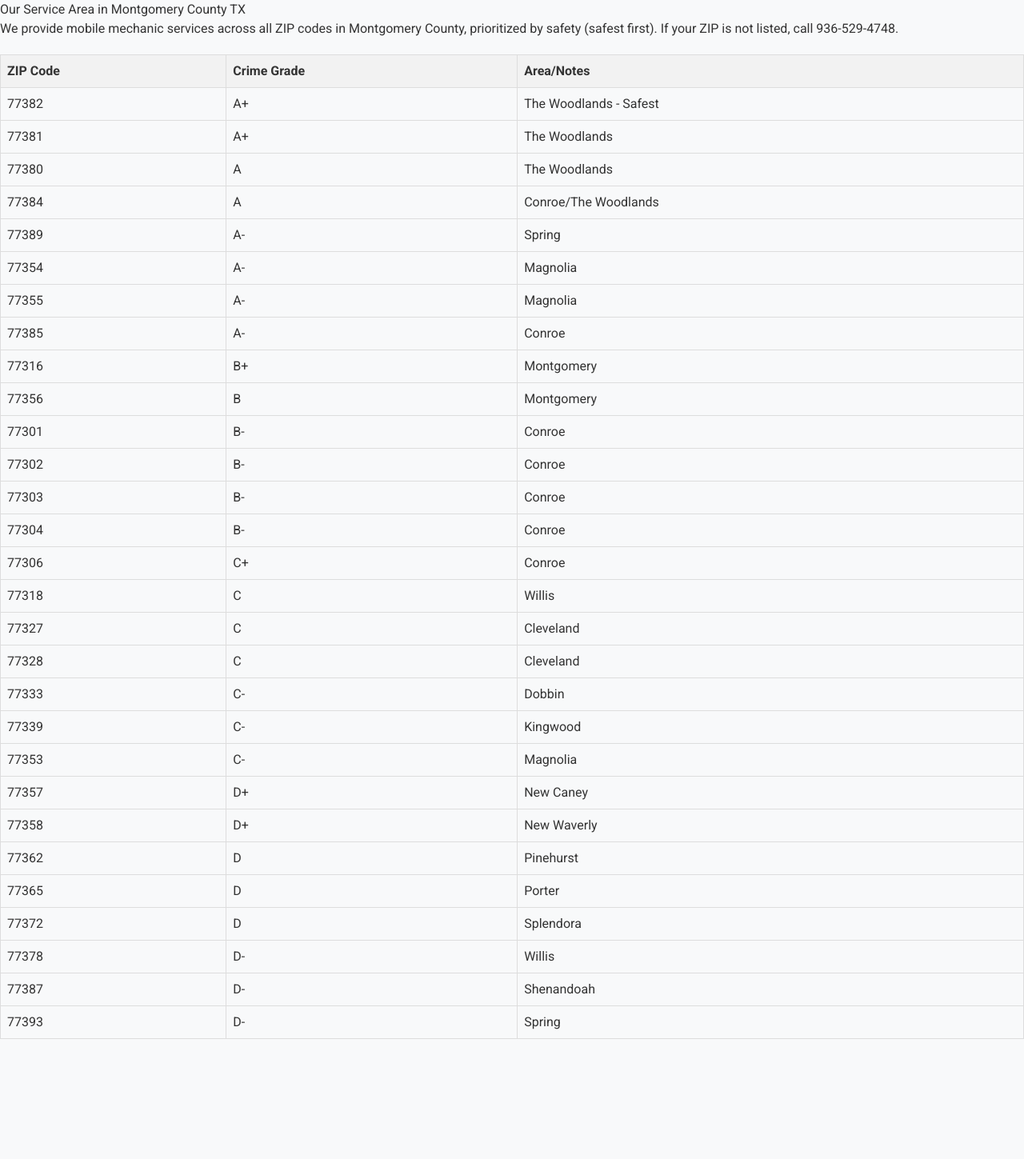
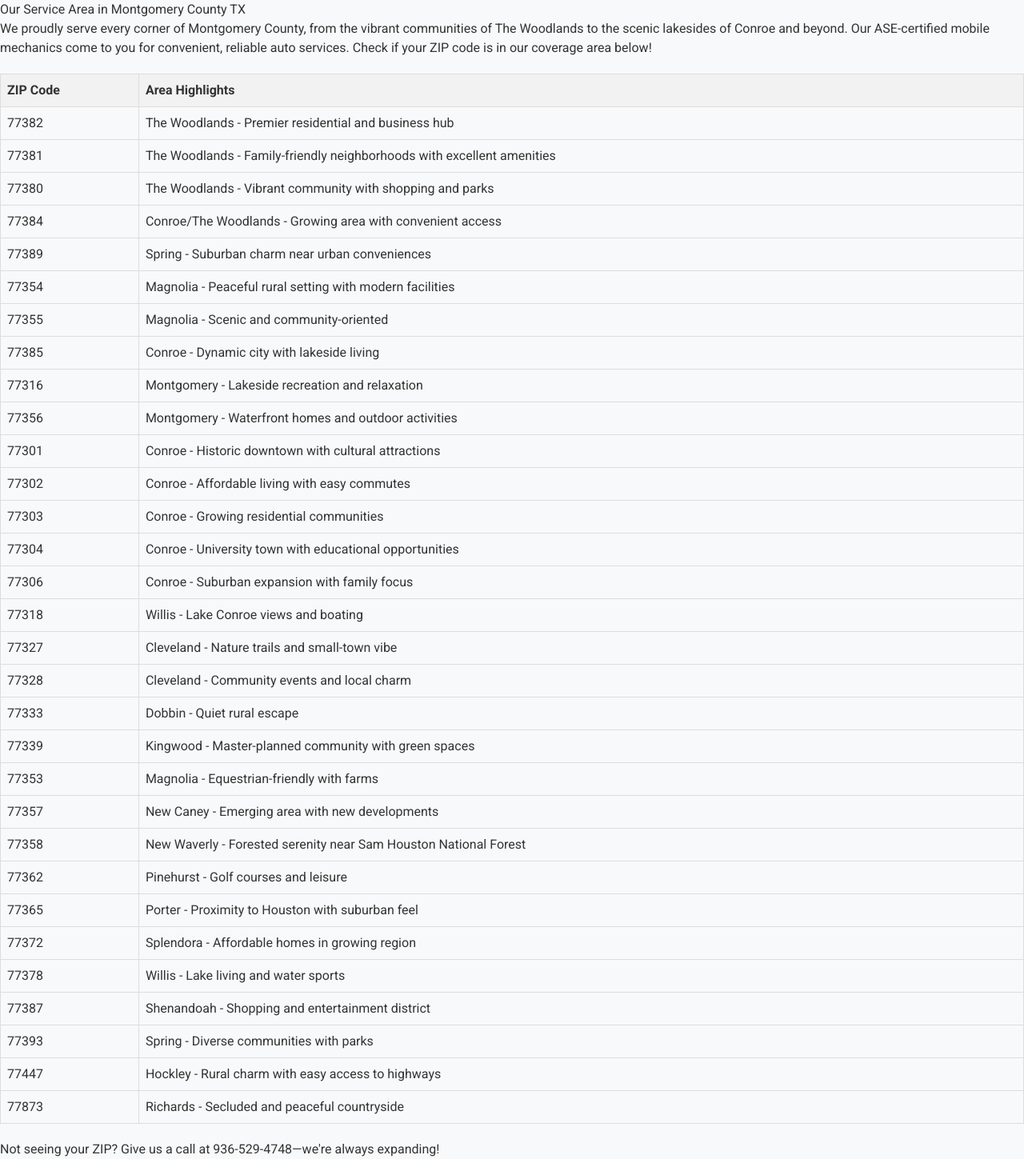
Before and after one commit to dacubbison/nextjs-boilerplate, a Next.js app: page /service-area in a window 1280 px wide. Shown: the whole page at 80% size. Before the commit the page ends 1319 px from the top, so only its background shows below. Built offline with nearby package versions, Linux system fonts and the light colour scheme.

Commit message:
Updated service-area page with positive, SEO-friendly design

```diff
--- a/app/globals.css
+++ b/app/globals.css
@@ -344,6 +344,67 @@ a, button { color: #28A745; text-decoration: none; font-weight: bold; }
 .service-item .book-now-btn:hover {
   background: #218838;
 }
+
+/* Media query for modals on mobile */
+@media (max-width: 768px) {
+  .book-modal-content {
+    width: 95%; /* Almost full-width on small screens */
+  }
+  .book-form {
+    gap: 10px; /* Tighter spacing */
+  }
+}
+
+/* Blog Styles */
+.blog-main {
+  padding: 40px 20px;
+  max-width: 1200px;
+  margin: 0 auto;
+}
+.blog-main h1 {
+  text-align: center;
+  font-size: 2.5rem;
+  margin-bottom: 20px;
+}
+.blog-main p {
+  text-align: center;
+  margin-bottom: 40px;
+}
+.blog-list {
+  list-style: none;
+  padding: 0;
+}
+.blog-list li {
+  margin-bottom: 20px;
+  padding: 20px;
+  background: white;
+  border-radius: 8px;
+  box-shadow: 0 2px 10px rgba(0,0,0,0.1);
+}
+.blog-list h2 {
+  font-size: 1.8rem;
+  margin-bottom: 10px;
+}
+.blog-list p {
+  margin-bottom: 5px;
+  text-align: left;
+}
+
+/* Blog Post Styles */
+.blog-post {
+  padding: 40px 20px;
+  max-width: 800px;
+  margin: 0 auto;
+}
+.blog-post h1 {
+  font-size: 2.5rem;
+  margin-bottom: 10px;
+}
+.blog-post p {
+  line-height: 1.6;
+}
+
+/* Service Area Table */
 .service-table {
   width: 100%;
   border-collapse: collapse;
@@ -356,14 +417,37 @@ a, button { color: #28A745; text-decoration: none; font-weight: bold; }
 }
 .service-table th {
   background-color: #f2f2f2;
+  .service-area-main {
+  padding: 40px 20px;
+  max-width: 1200px;
+  margin: 0 auto;
+}
+.service-area-main h1 {
+  text-align: center;
+  font-size: 2.5rem;
+  margin-bottom: 20px;
+}
+.service-area-main p {
+  text-align: center;
+  margin-bottom: 40px;
+  font-size: 1.1rem;
+}
+.service-table {
+  width: 100%;
+  border-collapse: collapse;
+  margin: 20px 0;
+}
+.service-table th, .service-table td {
+  border: 1px solid #ddd;
+  padding: 12px;
+  text-align: left;
+}
+.service-table th {
+  background-color: #007BFF;
+  color: white;
   font-weight: bold;
 }
-/* Media query for modals on mobile */
-@media (max-width: 768px) {
-  .book-modal-content {
-    width: 95%; /* Almost full-width on small screens */
-  }
-  .book-form {
-    gap: 10px; /* Tighter spacing */
-  }
+.service-table td {
+  background-color: #f9f9f9;
 }
+}
--- a/app/service-area/page.tsx
+++ b/app/service-area/page.tsx
@@ -2,66 +2,68 @@ import Script from 'next/script';
 
 export const metadata = {
   title: 'Service Area - Mobile Mechanic in Montgomery County TX | Top Tech Mobile',
-  description: 'We serve all ZIP codes in Montgomery County TX, including The Woodlands, Conroe, and Kingwood. Check our sorted list by safety for availability.',
-  keywords: 'mobile mechanic service area Montgomery County TX, ZIP codes The Woodlands TX, auto repair near me Kingwood TX',
+  description: 'We proudly serve all of Montgomery County TX, including The Woodlands, Conroe, Kingwood, and more. Find your ZIP code and book our ASE-certified mobile services today.',
+  keywords: 'mobile mechanic service area Montgomery County TX, ZIP codes The Woodlands TX, auto repair near me Conroe TX, mechanic Kingwood TX',
 };
 
-const safeZips = [
-  { zip: '77382', grade: 'A+', area: 'The Woodlands - Safest' },
-  { zip: '77381', grade: 'A+', area: 'The Woodlands' },
-  { zip: '77380', grade: 'A', area: 'The Woodlands' },
-  { zip: '77384', grade: 'A', area: 'Conroe/The Woodlands' },
-  { zip: '77389', grade: 'A-', area: 'Spring' },
-  { zip: '77354', grade: 'A-', area: 'Magnolia' },
-  { zip: '77355', grade: 'A-', area: 'Magnolia' },
-  { zip: '77385', grade: 'A-', area: 'Conroe' },
-  { zip: '77316', grade: 'B+', area: 'Montgomery' },
-  { zip: '77356', grade: 'B', area: 'Montgomery' },
-  { zip: '77301', grade: 'B-', area: 'Conroe' },
-  { zip: '77302', grade: 'B-', area: 'Conroe' },
-  { zip: '77303', grade: 'B-', area: 'Conroe' },
-  { zip: '77304', grade: 'B-', area: 'Conroe' },
-  { zip: '77306', grade: 'C+', area: 'Conroe' },
-  { zip: '77318', grade: 'C', area: 'Willis' },
-  { zip: '77327', grade: 'C', area: 'Cleveland' },
-  { zip: '77328', grade: 'C', area: 'Cleveland' },
-  { zip: '77333', grade: 'C-', area: 'Dobbin' },
-  { zip: '77339', grade: 'C-', area: 'Kingwood' },
-  { zip: '77353', grade: 'C-', area: 'Magnolia' },
-  { zip: '77357', grade: 'D+', area: 'New Caney' },
-  { zip: '77358', grade: 'D+', area: 'New Waverly' },
-  { zip: '77362', grade: 'D', area: 'Pinehurst' },
-  { zip: '77365', grade: 'D', area: 'Porter' },
-  { zip: '77372', grade: 'D', area: 'Splendora' },
-  { zip: '77378', grade: 'D-', area: 'Willis' },
-  { zip: '77387', grade: 'D-', area: 'Shenandoah' },
-  { zip: '77393', grade: 'D-', area: 'Spring' },
+const zipAreas = [
+  { zip: '77382', area: 'The Woodlands - Premier residential and business hub' },
+  { zip: '77381', area: 'The Woodlands - Family-friendly neighborhoods with excellent amenities' },
+  { zip: '77380', area: 'The Woodlands - Vibrant community with shopping and parks' },
+  { zip: '77384', area: 'Conroe/The Woodlands - Growing area with convenient access' },
+  { zip: '77389', area: 'Spring - Suburban charm near urban conveniences' },
+  { zip: '77354', area: 'Magnolia - Peaceful rural setting with modern facilities' },
+  { zip: '77355', area: 'Magnolia - Scenic and community-oriented' },
+  { zip: '77385', area: 'Conroe - Dynamic city with lakeside living' },
+  { zip: '77316', area: 'Montgomery - Lakeside recreation and relaxation' },
+  { zip: '77356', area: 'Montgomery - Waterfront homes and outdoor activities' },
+  { zip: '77301', area: 'Conroe - Historic downtown with cultural attractions' },
+  { zip: '77302', area: 'Conroe - Affordable living with easy commutes' },
+  { zip: '77303', area: 'Conroe - Growing residential communities' },
+  { zip: '77304', area: 'Conroe - University town with educational opportunities' },
+  { zip: '77306', area: 'Conroe - Suburban expansion with family focus' },
+  { zip: '77318', area: 'Willis - Lake Conroe views and boating' },
+  { zip: '77327', area: 'Cleveland - Nature trails and small-town vibe' },
+  { zip: '77328', area: 'Cleveland - Community events and local charm' },
+  { zip: '77333', area: 'Dobbin - Quiet rural escape' },
+  { zip: '77339', area: 'Kingwood - Master-planned community with green spaces' },
+  { zip: '77353', area: 'Magnolia - Equestrian-friendly with farms' },
+  { zip: '77357', area: 'New Caney - Emerging area with new developments' },
+  { zip: '77358', area: 'New Waverly - Forested serenity near Sam Houston National Forest' },
+  { zip: '77362', area: 'Pinehurst - Golf courses and leisure' },
+  { zip: '77365', area: 'Porter - Proximity to Houston with suburban feel' },
+  { zip: '77372', area: 'Splendora - Affordable homes in growing region' },
+  { zip: '77378', area: 'Willis - Lake living and water sports' },
+  { zip: '77387', area: 'Shenandoah - Shopping and entertainment district' },
+  { zip: '77393', area: 'Spring - Diverse communities with parks' },
+  { zip: '77447', area: 'Hockley - Rural charm with easy access to highways' },
+  { zip: '77873', area: 'Richards - Secluded and peaceful countryside' },
 ];
 
 export default function ServiceArea() {
   return (
-    <main>
+    <main className="service-area-main">
       <h1>Our Service Area in Montgomery County TX</h1>
-      <p>We provide mobile mechanic services across all ZIP codes in Montgomery County, prioritized by safety (safest first). If your ZIP is not listed, call 936-529-4748.</p>
+      <p>We proudly serve every corner of Montgomery County, from the vibrant communities of The Woodlands to the scenic lakesides of Conroe and beyond. Our ASE-certified mobile mechanics come to you for convenient, reliable auto services. Check if your ZIP code is in our coverage area below!</p>
 
       <table className="service-table">
         <thead>
           <tr>
             <th>ZIP Code</th>
-            <th>Crime Grade</th>
-            <th>Area/Notes</th>
+            <th>Area Highlights</th>
           </tr>
         </thead>
         <tbody>
-          {safeZips.map((item, index) => (
+          {zipAreas.map((item, index) => (
             <tr key={index}>
               <td>{item.zip}</td>
-              <td>{item.grade}</td>
               <td>{item.area}</td>
             </tr>
           ))}
         </tbody>
       </table>
+
+      <p>Not seeing your ZIP? Give us a call at 936-529-4748—we're always expanding!</p>
 
       <Script type="application/ld+json">
         {JSON.stringify({
@@ -71,9 +73,9 @@ export default function ServiceArea() {
           "serviceArea": {
             "@type": "AdministrativeArea",
             "name": "Montgomery County TX",
-            "postalCode": safeZips.map(item => item.zip).join(', ')
+            "postalCode": zipAreas.map(item => item.zip).join(', ')
           },
-          "description": "Mobile mechanic serving all ZIP codes in Montgomery County TX, prioritized by safety."
+          "description": "Mobile mechanic serving all ZIP codes in Montgomery County TX with positive, community-focused coverage."
         })}
       </Script>
     </main>
```
Also changed, not shown: app/blog/[slug]/page.tsx (added, +59 -0 lines), app/blog/page.tsx (added, +61 -0 lines), components/Footer.tsx (+8 -1 lines).
